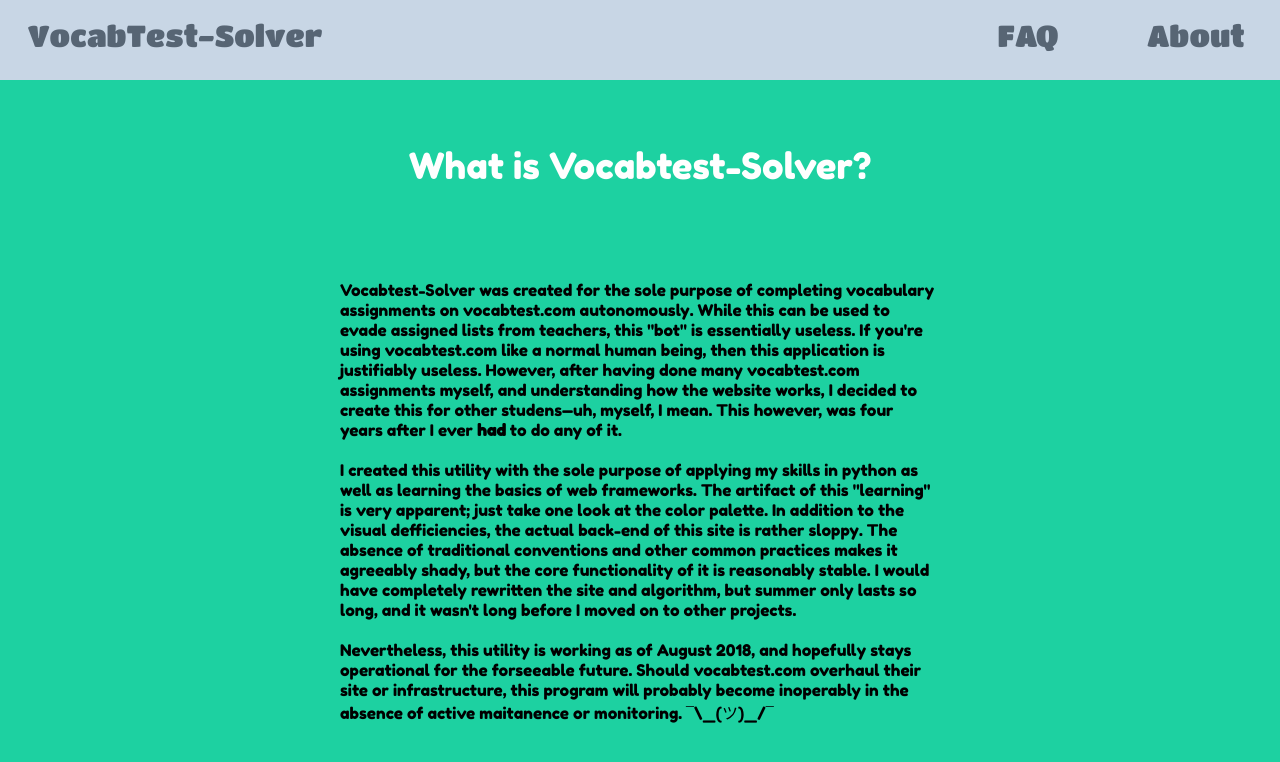
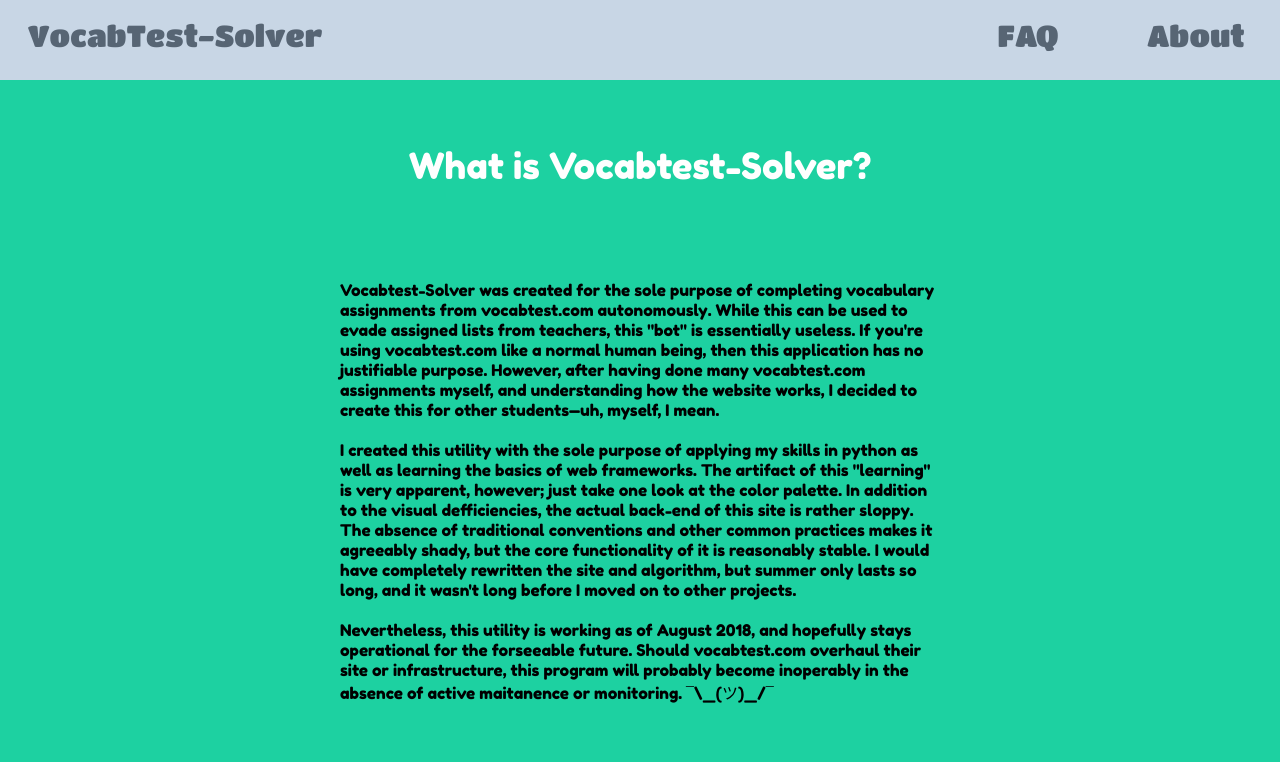
Before and after one commit to nlitz88/vocabtestsolver, a Flask app: page /about in a window 1280 px wide. Shown: the top 762 px of the page. Run offline with Flask 2, Linux system fonts and the light colour scheme.

Commit message:
One more correction to the about page

```diff
--- a/templates/about.html
+++ b/templates/about.html
@@ -21,15 +21,15 @@
                         <p>What is Vocabtest-Solver?</p>
                     </div>
                     <p>
-                        Vocabtest-Solver was created for the sole purpose of completing vocabulary assignments on vocabtest.com autonomously.
+                        Vocabtest-Solver was created for the sole purpose of completing vocabulary assignments from vocabtest.com autonomously.
                         While this can be used to evade assigned lists from teachers, this "bot" is essentially useless. If you're using vocabtest.com
-                        like a normal human being, then this application is justifiably useless.
+                        like a normal human being, then this application has no justifiable purpose.
                         However, after having done many vocabtest.com assignments myself, and understanding how the website works, I decided to create this
-                        for other studens—uh, myself, I mean. This however, was four years after I ever <b>had</b> to do any of it.
+                        for other students—uh, myself, I mean.
                         <br>
                         <br>
                         I created this utility with the sole purpose of applying my skills in python as well as learning the basics of web frameworks.
-                        The artifact of this "learning" is very apparent; just take one look at the color palette. In addition to the visual defficiencies, the actual
+                        The artifact of this "learning" is very apparent, however; just take one look at the color palette. In addition to the visual defficiencies, the actual
                         back-end of this site is rather sloppy. The absence of traditional conventions and other common practices makes it agreeably shady, but the core functionality
                         of it is reasonably stable. I would have completely rewritten the site and algorithm, but summer only lasts so long, and it wasn't long
                         before I moved on to other projects.
```
